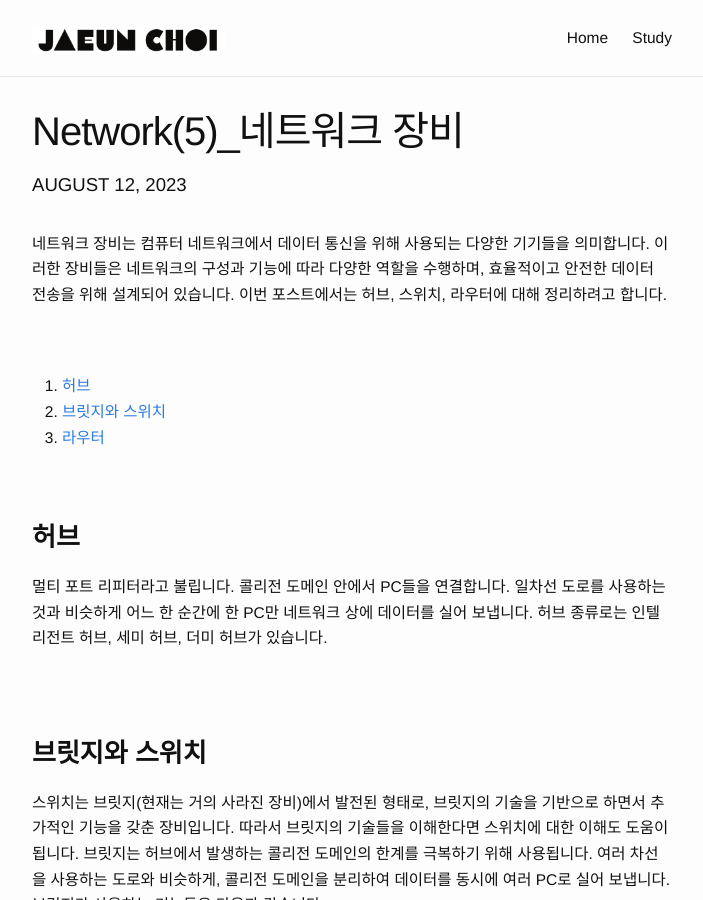
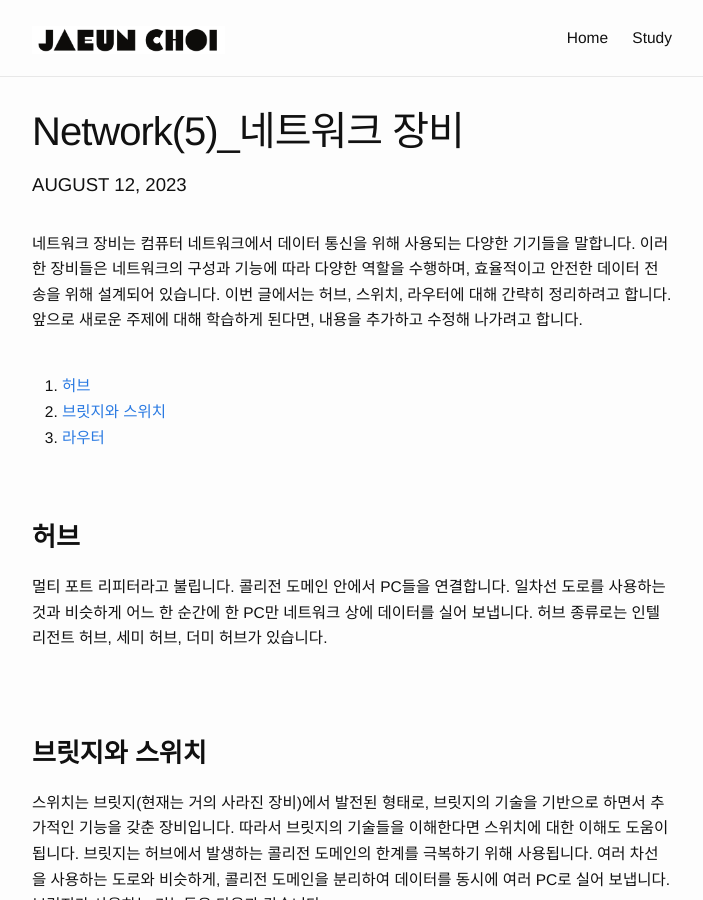
Before and after one commit to Jaeun-Choi98/jaeun-choi98.github.io, a Jekyll site: the page built from _posts/2023-08-12-network(5).md, in a window 1280 px wide and 900 px high. Shown: the whole window, without its empty margins (288-991 px from the left). Built offline with Jekyll 4.4.1, drawn with Linux system fonts in a browser that asks for light colours.

Commit message:
docs(_posts/network(5)): revise typing err

```diff
--- a/_posts/2023-08-12-network(5).md
+++ b/_posts/2023-08-12-network(5).md
@@ -5,7 +5,8 @@ tags: "Network"
 date:   2023-08-12 00:00:00
 ---
 
-네트워크 장비는 컴퓨터 네트워크에서 데이터 통신을 위해 사용되는 다양한 기기들을 의미합니다. 이러한 장비들은 네트워크의 구성과 기능에 따라 다양한 역할을 수행하며, 효율적이고 안전한 데이터 전송을 위해 설계되어 있습니다. 이번 포스트에서는 허브, 스위치, 라우터에 대해 정리하려고 합니다. <br>
+
+네트워크 장비는 컴퓨터 네트워크에서 데이터 통신을 위해 사용되는 다양한 기기들을 말합니다. 이러한 장비들은 네트워크의 구성과 기능에 따라 다양한 역할을 수행하며, 효율적이고 안전한 데이터 전송을 위해 설계되어 있습니다. 이번 글에서는 허브, 스위치, 라우터에 대해 간략히 정리하려고 합니다. 앞으로 새로운 주제에 대해 학습하게 된다면, 내용을 추가하고 수정해 나가려고 합니다.
 <br>
 <br>
 
```
